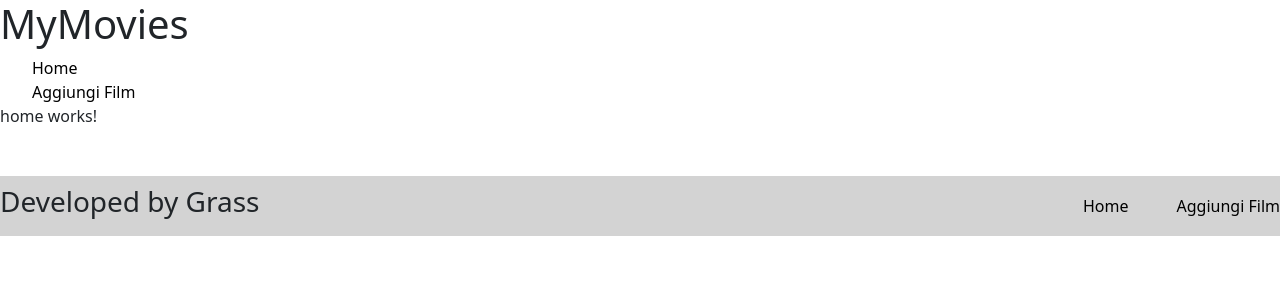
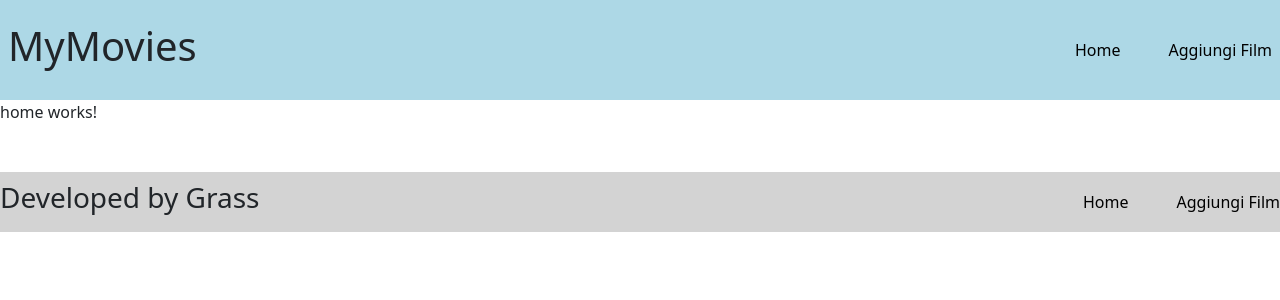
Before and after one commit to SamGrass/MyMovies, an Angular app: page / in a window 1280 px wide. Shown: the top 300 px of the page. Built offline with nearby package versions, Linux system fonts and the light colour scheme.

Commit message:
add style to header

```diff
--- a/src/app/component/header/header.component.html
+++ b/src/app/component/header/header.component.html
@@ -1,9 +1,11 @@
-<header class="">
-  <h1>MyMovies</h1>
-  <nav>
-    <ul>
+<header class=" p-2">
+  <section class=" d-flex justify-content-between align-items-center">
+    <h1 routerLink="/">MyMovies</h1>
+
+    <ul class=" d-flex gap-5 align-items-center">
       <li ><a routerLink="/">Home</a></li>
       <li ><a routerLink="/aggiungi-film">Aggiungi Film</a></li>
     </ul>
-  </nav>
+
+  </section>
 </header>
--- a/src/app/component/header/header.component.scss
+++ b/src/app/component/header/header.component.scss
@@ -0,0 +1,16 @@
+
+header {
+  height:100px;
+  background-color: lightblue;
+}
+section {
+  max-width: 1300px;
+  margin: 0 auto;
+  height: 100%;
+
+
+  ul {
+    height: 100%;
+
+  }
+}
```
